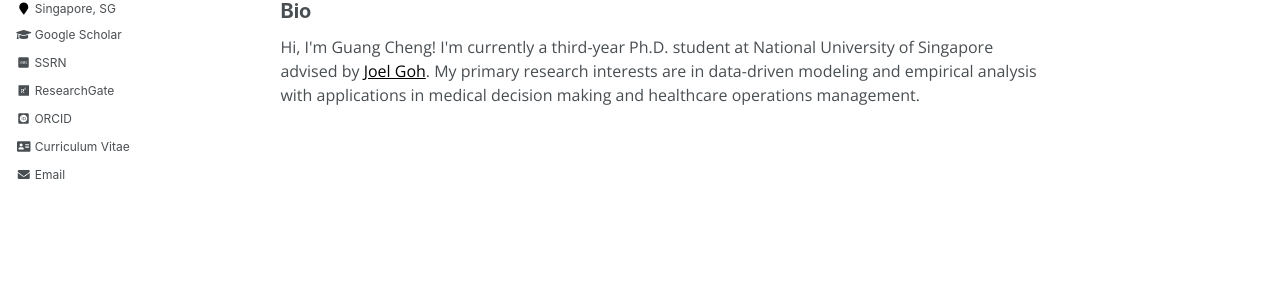
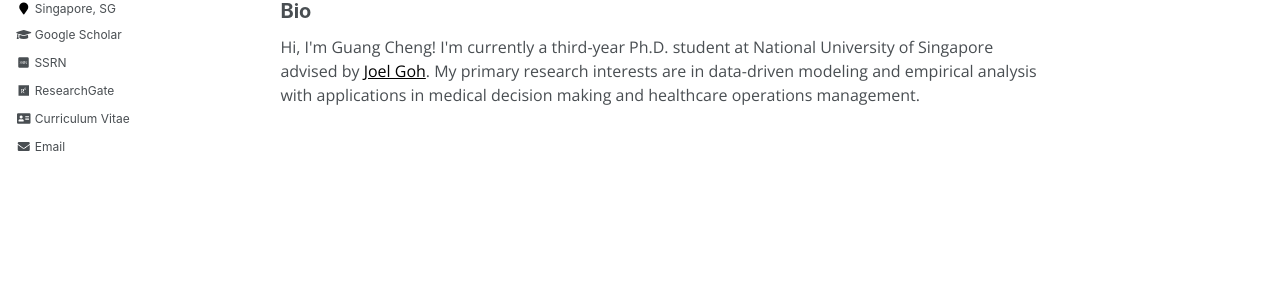
Before and after one commit to gcheng-nus/gcheng-nus.github.io, a Jekyll site: the page built from _pages/about.md, in a window 1280 px wide. Shown: the part 302-605 px from the top of the page. Built offline with Jekyll 4.4.1, drawn with Linux system fonts in a browser that asks for light colours; some web fonts are replaced.

Commit message:
adjust format

```diff
--- a/_config.yml
+++ b/_config.yml
@@ -88,7 +88,7 @@ author:
   SSRN             : "https://papers.ssrn.com/sol3/cf_dev/AbsByAuth.cfm?per_id=3036482"
   email            : "gcheng@u.nus.edu"
   researchgate     : "https://www.researchgate.net/profile/Cheng_Guang"
-  orcid            : "https://orcid.org/0000-0002-5353-8088"
+  # orcid            : "https://orcid.org/0000-0002-5353-8088"
   CV               : "https://gcheng-nus.github.io/CV/CV_gcheng.pdf"
 
 
```
